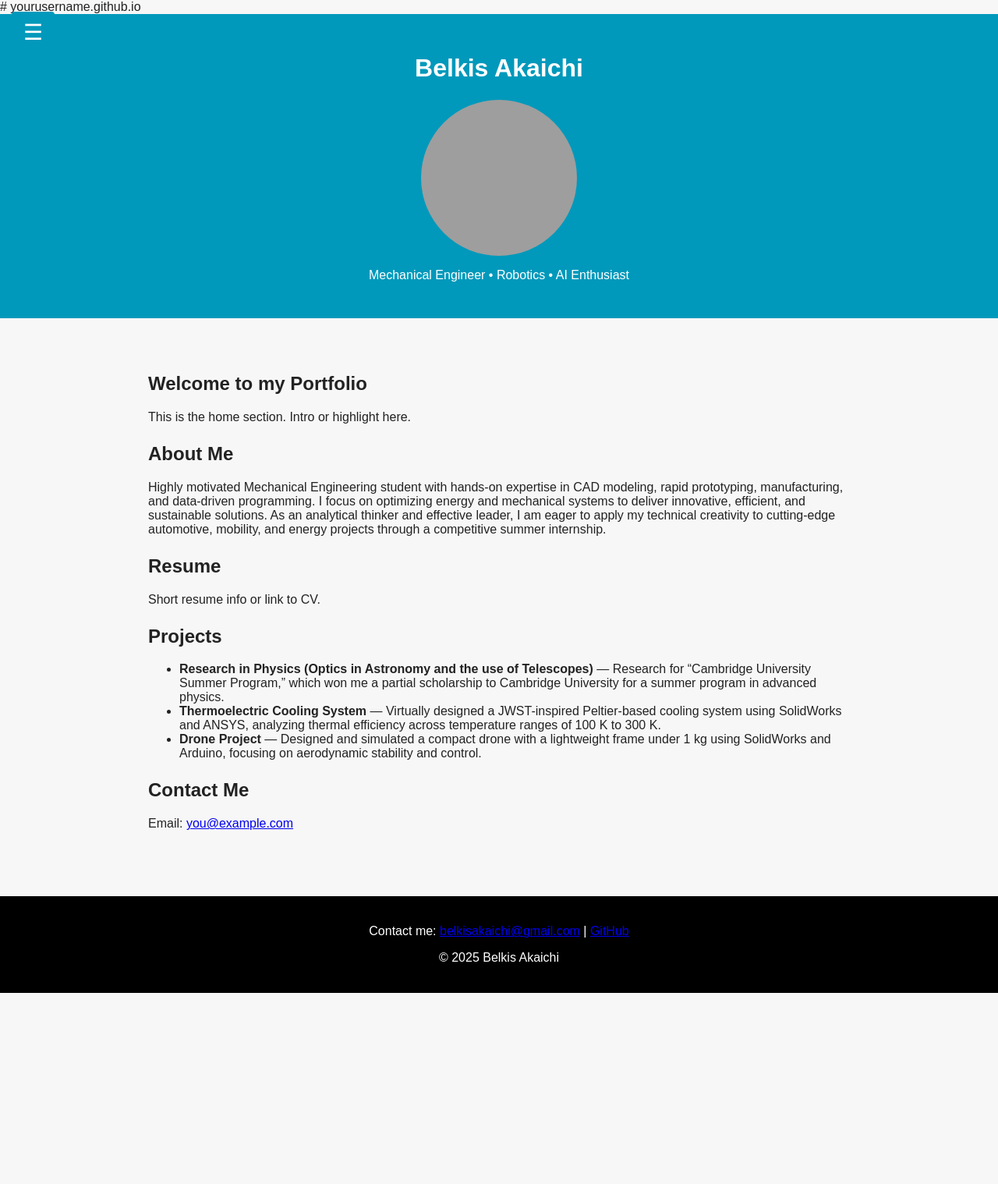
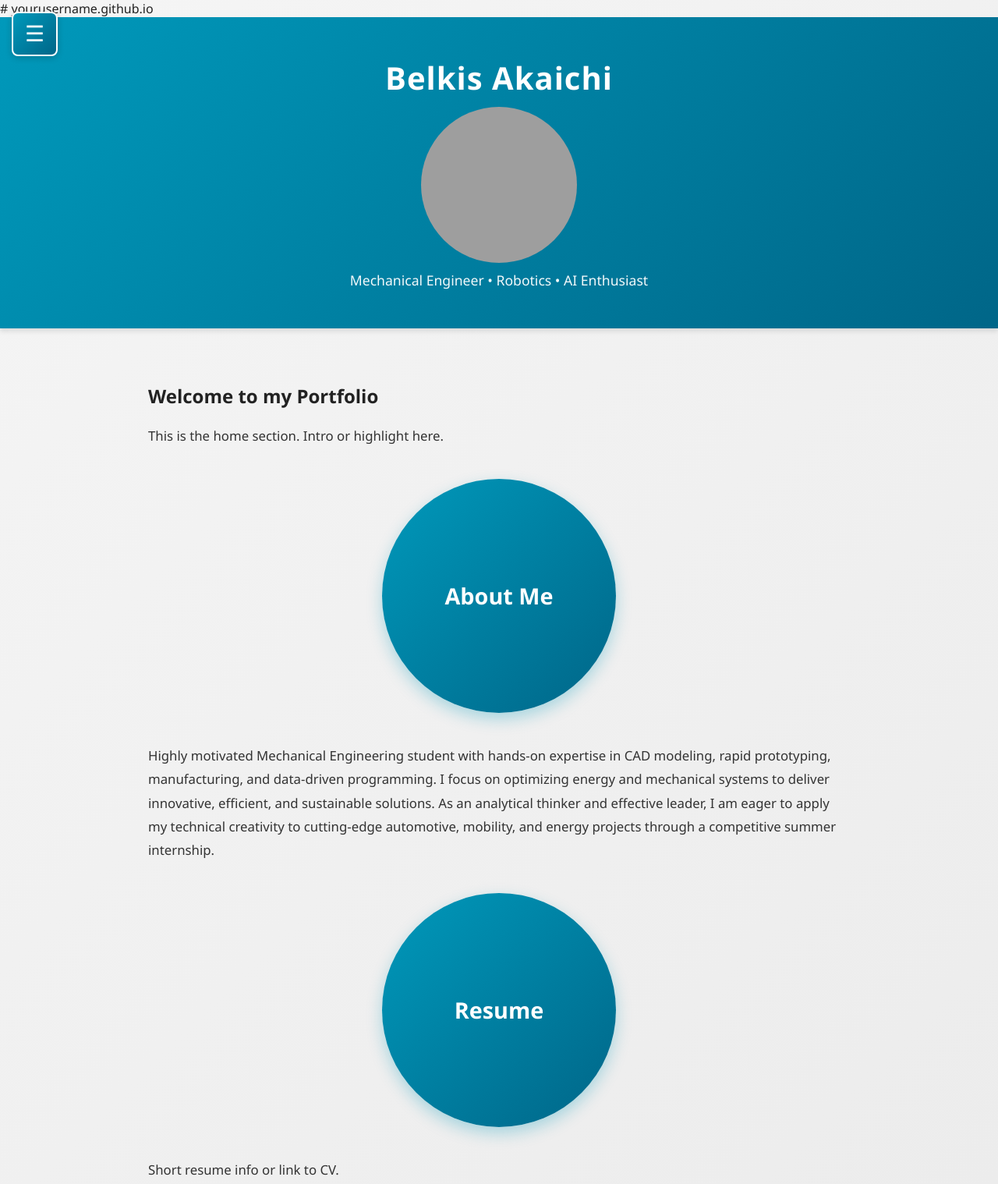
Before and after one commit to Beki07/yourusername.github.io, a plain HTML site: page index.html in a window 1280 px wide. Shown: the top 1518 px of the page at 78% size. Before the commit the page ends 1273 px from the top, so only its background shows below. Drawn offline with Linux system fonts and the light colour scheme; grey boxes are pictures that could not be loaded.

Commit message:
Enhance CSS with black/blue colors and floating circle titles

```diff
--- a/style.css
+++ b/style.css
@@ -1,18 +1,32 @@
 /* General body styles */
 body {
-  font-family: Arial, sans-serif;
+  font-family: 'Segoe UI', Tahoma, Geneva, Verdana, sans-serif;
   margin: 0;
   padding: 0;
-  background: #f7f7f8;
+  background: linear-gradient(135deg, #f5f5f5 0%, #e8e8e8 100%);
   color: #222;
 }
 
 /* Header */
 header {
-  background: rgb(0, 153, 187);
+  background: linear-gradient(135deg, #0099bb 0%, #006688 100%);
   color: white;
-  padding: 30px;
+  padding: 40px 30px;
   text-align: center;
+  box-shadow: 0 4px 6px rgba(0, 0, 0, 0.1);
+}
+
+header h1 {
+  margin: 10px 0;
+  font-size: 2.5em;
+  font-weight: 600;
+  letter-spacing: 1px;
+}
+
+header p {
+  margin: 10px 0;
+  font-size: 1.1em;
+  opacity: 0.95;
 }
 
 /* Hamburger menu button */
@@ -21,17 +35,20 @@ header {
   top: 15px;
   left: 15px;
   z-index: 2000;
-  background: rgb(0, 153, 187);
+  background: linear-gradient(135deg, #0099bb 0%, #006688 100%);
   color: white;
-  border: none;
+  border: 2px solid white;
   font-size: 28px;
   padding: 10px 15px;
   cursor: pointer;
-  border-radius: 4px;
+  border-radius: 8px;
+  box-shadow: 0 2px 8px rgba(0, 0, 0, 0.2);
+  transition: all 0.3s ease;
 }
 
 .menu-toggle:hover {
-  background: #005577;
+  background: linear-gradient(135deg, #006688 0%, #004455 100%);
+  transform: scale(1.05);
 }
 
 /* Navigation menu (hidden by default) */
@@ -45,7 +62,8 @@ header {
   transition: left 0.3s ease;
   z-index: 1999;
   padding-top: 60px;
-  box-shadow: 2px 0 5px rgba(0, 0, 0, 0.1);
+  box-shadow: 2px 0 10px rgba(0, 0, 0, 0.15);
+  overflow-y: auto;
 }
 
 /* Show menu when active */
@@ -69,23 +87,70 @@ header {
   text-decoration: none;
   color: #333;
   font-weight: 500;
-  transition: background 0.2s;
+  transition: all 0.2s;
 }
 
 .nav-menu ul li a:hover {
-  background: #f0f0f0;
-  color: rgb(0, 153, 187);
+  background: linear-gradient(90deg, #0099bb 0%, #006688 100%);
+  color: white;
+  padding-left: 30px;
 }
 
-/* Header */
+/* Main content */
 main {
   max-width: 900px;
   margin: 30px auto;
   padding: 20px;
 }
 
+/* Section titles with floating circles */
+section h2 {
+  background: linear-gradient(135deg, #0099bb 0%, #006688 100%);
+  color: white;
+  width: 300px;
+  height: 300px;
+  border-radius: 50%;
+  display: flex;
+  align-items: center;
+  justify-content: center;
+  margin: 40px auto;
+  font-size: 1.8em;
+  font-weight: 600;
+  box-shadow: 0 8px 20px rgba(0, 153, 187, 0.3);
+  text-align: center;
+  padding: 0;
+  line-height: 1.4;
+  animation: float 3s ease-in-out infinite;
+  word-break: break-word;
+  overflow: hidden;
+}
+
+@keyframes float {
+  0%, 100% {
+    transform: translateY(0px);
+  }
+  50% {
+    transform: translateY(-10px);
+  }
+}
+
 section {
-  margin-bottom: 24px;
+  margin-bottom: 40px;
+}
+
+section p, section ul {
+  font-size: 1.05em;
+  line-height: 1.8;
+  color: #333;
+}
+
+section ul {
+  padding-left: 20px;
+}
+
+section ul li {
+  margin: 15px 0;
+  padding-left: 10px;
 }
 
 /* Profile image: perfect circle */
@@ -96,23 +161,65 @@ section {
   object-fit: cover;
   display: block;
   margin: 12px auto;
-  border: 3px solid #0099bb; /* optional border to make it pop */
+  border: 5px solid white;
+  box-shadow: 0 8px 20px rgba(0, 0, 0, 0.2);
+  transition: transform 0.3s ease;
+}
+
+.profile:hover {
+  transform: scale(1.05);
 }
 
 /* Project and certificate images */
 .project img, .certificate img {
   display: block;
   margin: 10px auto;
-  border: 2px solid #333;
+  border: 2px solid #0099bb;
   max-width: 100%;
   height: auto;
+  border-radius: 8px;
+  box-shadow: 0 4px 10px rgba(0, 0, 0, 0.1);
 }
 
 /* Footer */
 footer {
-  background: #111;
+  background: linear-gradient(135deg, #000000 0%, #1a1a1a 100%);
   color: white;
   text-align: center;
-  padding: 12px;
-  margin-top: 40px;
+  padding: 30px 20px;
+  margin-top: 60px;
+  box-shadow: 0 -4px 6px rgba(0, 0, 0, 0.1);
 }
+
+footer p {
+  margin: 10px 0;
+  font-size: 0.95em;
+}
+
+footer a {
+  color: #0099bb;
+  text-decoration: none;
+  font-weight: 500;
+  transition: color 0.3s ease;
+}
+
+footer a:hover {
+  color: #00ccff;
+}
+
+/* Responsive design */
+@media (max-width: 768px) {
+  section h2 {
+    width: 250px;
+    height: 250px;
+    font-size: 1.4em;
+  }
+
+  header h1 {
+    font-size: 2em;
+  }
+
+  main {
+    padding: 10px;
+  }
+}
```
